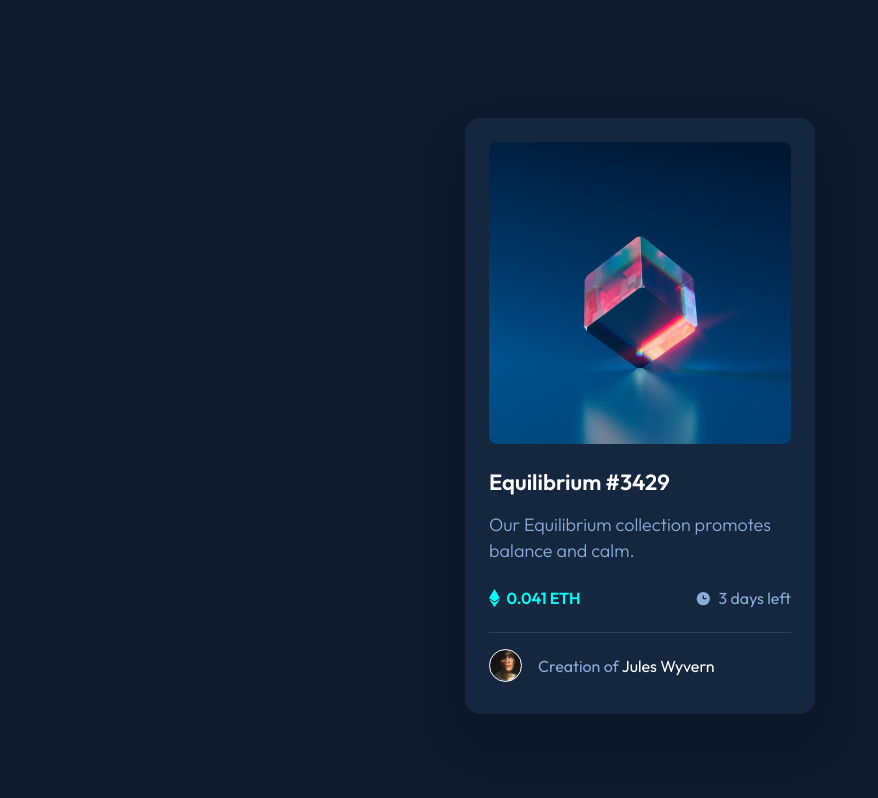
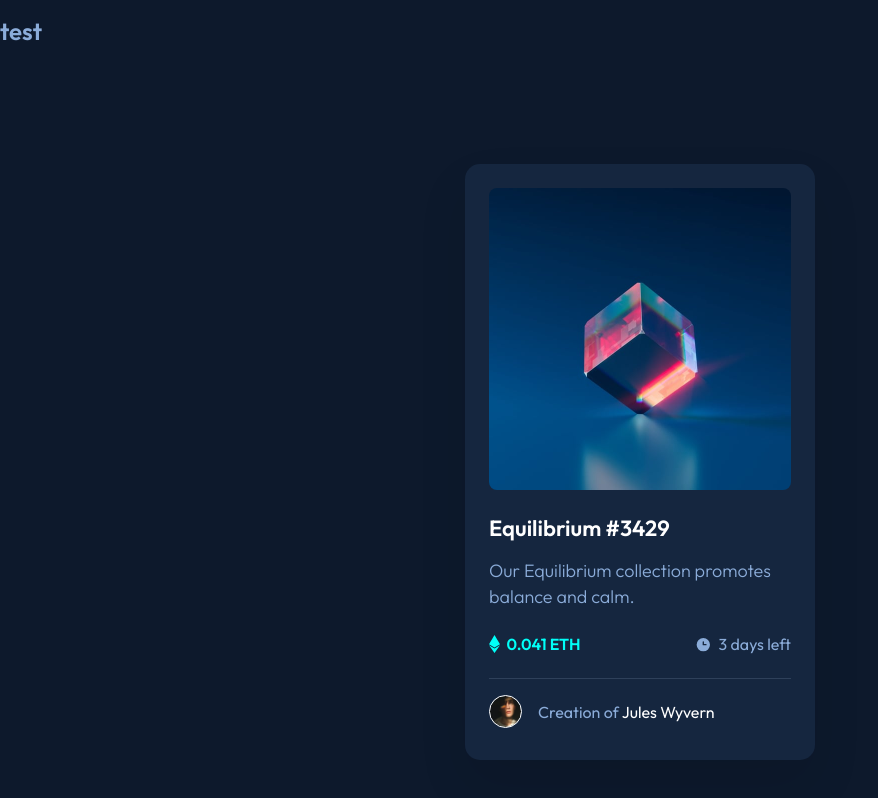
Before and after one commit to learningtogetherua/nft-prew-card-mentor, a plain HTML site: page index.html in a window 1280 px wide. Shown: the whole page, without its empty margins (0-878 px from the left). Drawn offline with Linux system fonts and the light colour scheme.

Commit message:
Update index.html

```diff
--- a/index.html
+++ b/index.html
@@ -21,7 +21,7 @@
 <body>
   <header></header>
   <nav></nav>
-  <h1></h1>
+  <h1>test</h1>
   <main>
 
     <div class="wrapper">
```
